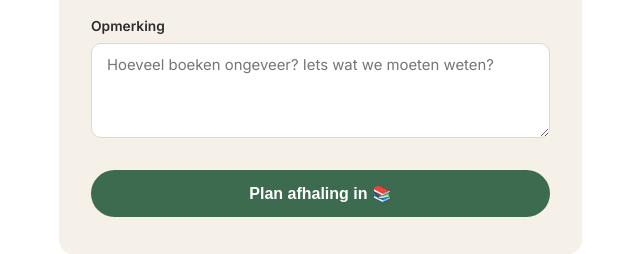
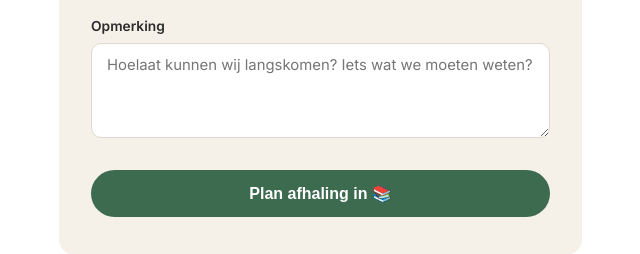
Before and after one commit to ewoutvandertorre-coder/groeninkt-website, a plain HTML site: page index.html in a window 1280 px wide. Shown: the part 3258-3512 px from the top of the page, 621-1261 px from the left. Drawn offline with nearby package versions, Linux system fonts and the light colour scheme.

Commit message:
Update index.html

```diff
--- a/index.html
+++ b/index.html
@@ -434,7 +434,7 @@
       </div>
       <div class="fg">
         <label>Opmerking</label>
-        <textarea id="fNote" placeholder="Hoeveel boeken ongeveer? Iets wat we moeten weten?"></textarea>
+        <textarea id="fNote" placeholder="Hoelaat kunnen wij langskomen? Iets wat we moeten weten?"></textarea>
       </div>
       <button class="btn-form" onclick="submitForm()">Plan afhaling in 📚</button>
     </div>
```
